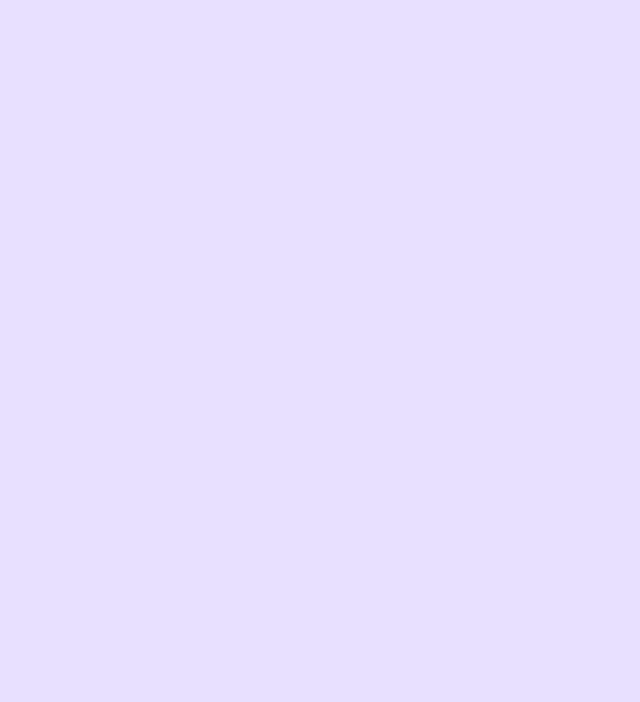
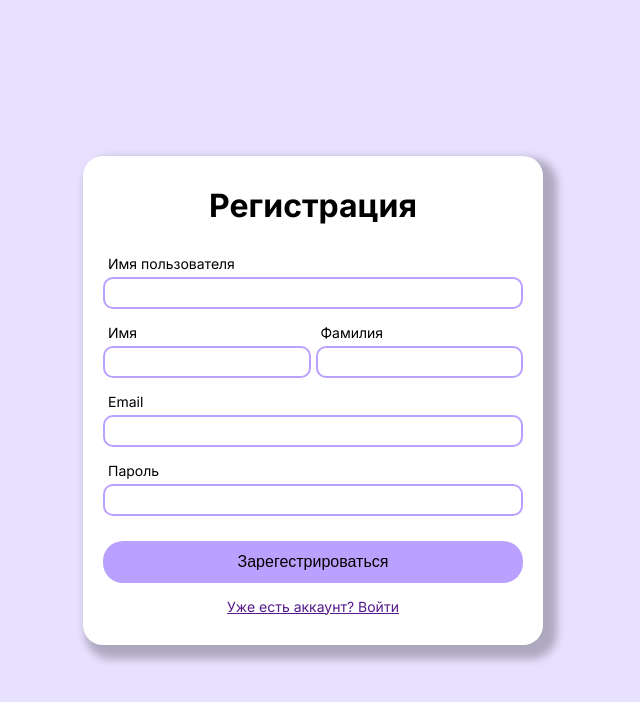
Before and after one commit to mishany777/diary, a React (Vite) app: page /register in a window 1280 px wide. Before the commit this address had no page. Shown: the top 702 px of the page, without its empty margins (327-967 px from the left). Built offline with nearby package versions, Linux system fonts and the light colour scheme.

Commit message:
register page

```diff
--- a/package.json
+++ b/package.json
@@ -26,6 +26,6 @@
     "eslint-plugin-react-refresh": "^0.4.12",
     "globals": "^15.9.0",
     "react-router-dom": "^6.27.0",
-    "vite": "^5.4.8"
+    "vite": "^5.4.10"
   }
 }
--- a/src/App.jsx
+++ b/src/App.jsx
@@ -3,6 +3,7 @@ import "./App.css";
 import ReactDOM from "react-dom/client";
 import Profile from "./screens/Profile/Profile";
 import MyBooks from "./screens/MyBooks/MyBooks";
+import Register from "./screens/Register/Register";
 import { BrowserRouter, Routes, Route, Navigate } from "react-router-dom";
 
 export default function App() {
@@ -11,6 +12,7 @@ export default function App() {
       <Routes>
         <Route path="/" element={<Profile />} />
         <Route path="/mybooks" element={<MyBooks />} />
+        <Route path="/register" element={<Register />} />
       </Routes>
     </BrowserRouter>
   );
--- a/src/index.css
+++ b/src/index.css
@@ -13,6 +13,10 @@ body {
   background-color: #e8e0ff;
 }
 
+#root {
+  height: 100%;
+}
+
 .test {
   width: 100%;
   border-radius: 25px;
--- /dev/null
+++ b/src/screens/Register/Register.jsx
@@ -0,0 +1,41 @@
+import Header from "../../shared/Header/Header";
+import MainWrapper from "../../shared/MainWrapper/MainWrapper";
+import styles from '../Register/Register.module.css'
+import logoIcon from '../../assets/logoIcon.svg'
+import api from '../../api'
+
+export default function Register() {
+    return (
+    <>
+        <div className={styles.container}>
+            <div className={styles.form}>
+                <h1 className={styles.title}>Регистрация</h1>
+                <div className={styles.field}>
+                    <p className={styles.description}>Имя пользователя</p>
+                    <input type="text" />
+                </div>
+                <div className={styles.names}>
+                    <div className={styles.field}>
+                        <p className={styles.description}>Имя</p>
+                        <input type="text" />
+                    </div>
+                    <div className={styles.field}>
+                        <p className={styles.description}>Фамилия</p>
+                        <input type="text" />
+                    </div>
+                </div>
+                <div className={styles.field}>
+                    <p className={styles.description}>Email</p>
+                    <input type="text" />
+                </div>
+                <div className={styles.field}>
+                    <p className={styles.description}>Пароль</p>
+                    <input type="password" />
+                </div>
+                <button className={styles.submit}>Зарегестрироваться</button>
+                <a href="" className={styles.login_link}>Уже есть аккаунт? Войти</a>
+            </div>
+        </div>
+    </>
+    );
+}
--- /dev/null
+++ b/src/screens/Register/Register.module.css
@@ -0,0 +1,77 @@
+body {
+    height: 100%;
+}
+
+.container {
+    height: 100%;
+    width: 100%;
+    display: flex;
+    align-items: center;
+    margin: auto;
+}
+
+.form {
+    display: flex;
+    flex-direction: column;
+    gap: 15px;
+    margin: 0 auto;
+    max-width: 460px;
+    background-color: white;
+    box-shadow: 8px 8px 8.8px 6px #00000040;
+    border-radius: 20px;
+    /* border: 2px solid black; */
+    padding: 20px;
+    align-items: center;
+}
+
+.field {
+    display: flex;
+    flex-direction: column;
+    gap: 5px;
+    width: 100%;
+}
+
+.field > input {
+    padding: 5px 10px;
+    border-radius: 10px;
+    border: 2px solid #BAA1FF;
+    font-size: 16px;
+    width: 100%;
+}
+
+.names {
+    display: grid;
+    grid-template-columns: 1fr 1fr;
+    gap: 5px;
+    width: 100%;
+}
+
+.title {
+    margin-bottom: 15px;
+    margin-top: 10px;
+}
+
+.description {
+    font-size: 14px;
+    margin-left: 5px;
+}
+
+.submit {
+    border-radius: 20px;
+    width: 100%;
+    padding: 12px 10px;
+    font-size: 16px;
+    margin-top: 10px;
+    border: none;
+    background-color: #BAA1FF;
+}
+
+.submit:hover {
+    background-color: #a482ff;
+}
+
+.login_link {
+    /* margin-top: 5px; */
+    font-size: 14px;
+    margin-bottom: 10px;
+}
```
Also changed, not shown: 1 other file (tests, documents, lock files or other folders).
